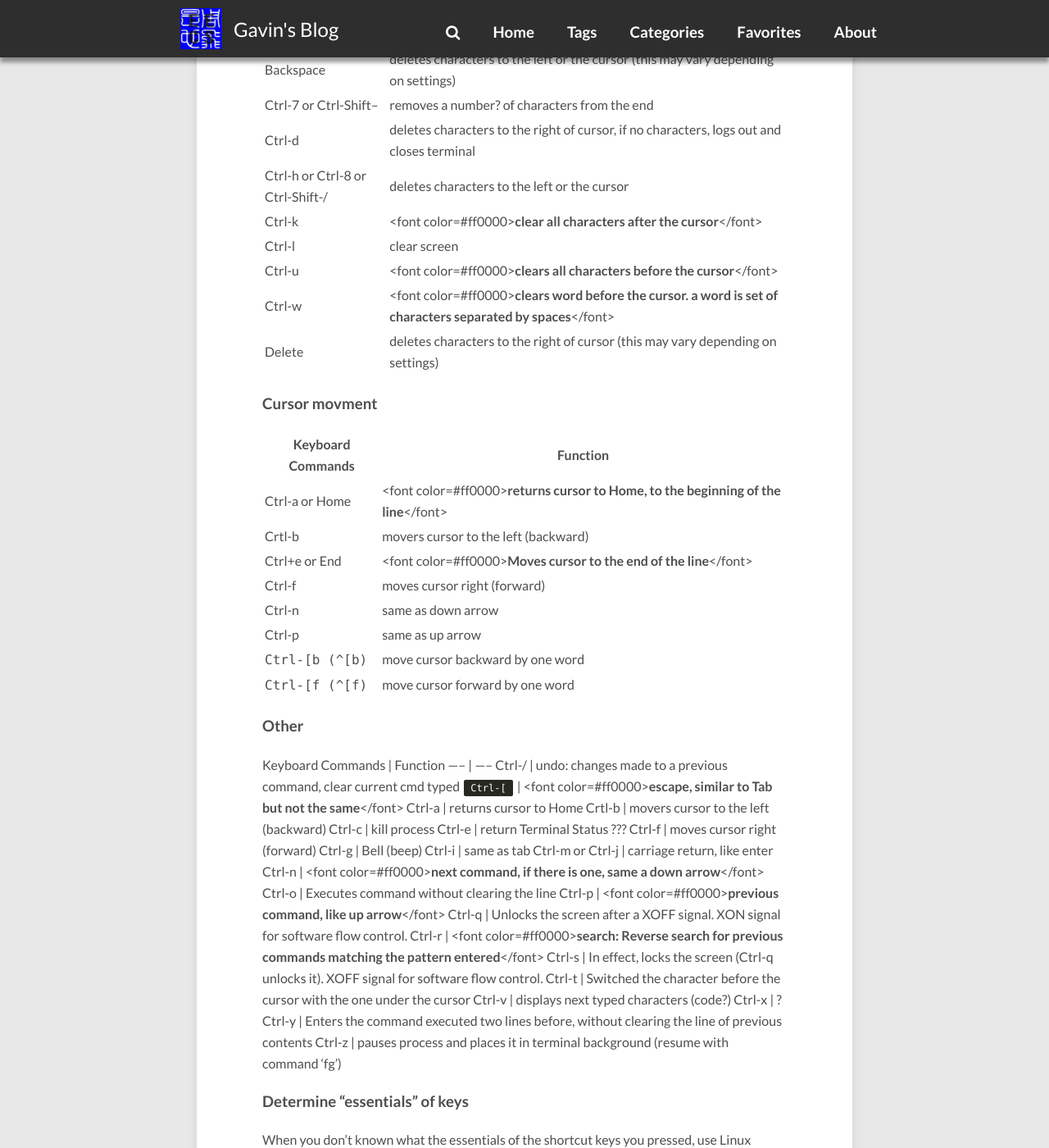
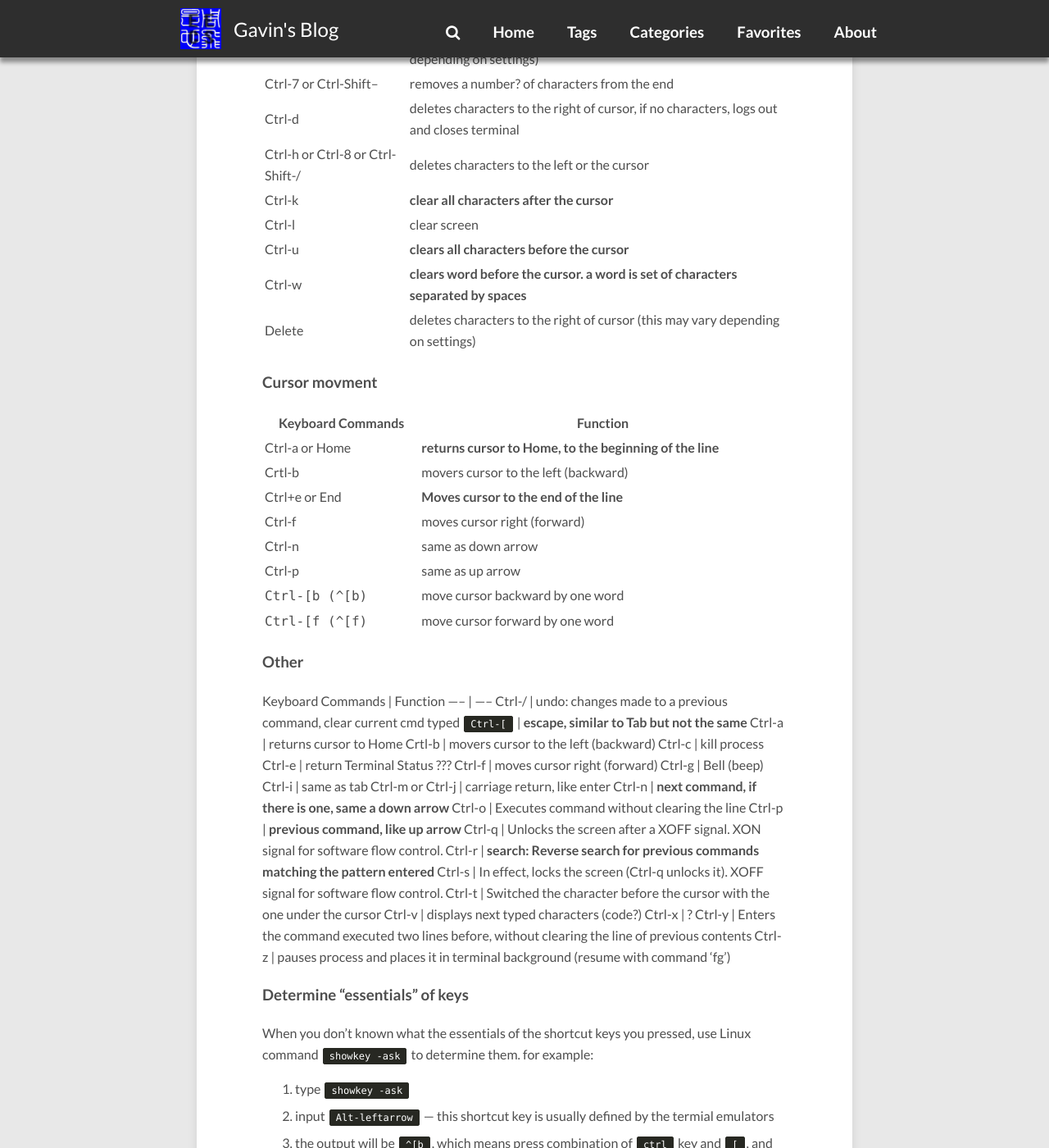
Before and after one commit to gavinchou/gavinchou.github.io, a Jekyll site: the page built from _posts/2016-07-16-terminal-shortcut-and-function-keys.md, in a window 1280 px wide and 1400 px high, scrolled down 876 px. Shown: the whole window at 82% size. Built offline with Jekyll 4.4.1, drawn with Linux system fonts in a browser that asks for light colours; comment, search, counter and statistics services are not loaded; some of the changed text lies outside the part shown.

Commit message:
Remove tag of color in tables

```diff
--- a/_posts/2016-07-16-terminal-shortcut-and-function-keys.md
+++ b/_posts/2016-07-16-terminal-shortcut-and-function-keys.md
@@ -27,19 +27,19 @@ Backspace                        | deletes characters to the left or the cursor
 Ctrl-7 or Ctrl-Shift--           | removes a number? of characters from the end
 Ctrl-d                           | deletes characters to the right of cursor, if no characters, logs out and closes terminal
 Ctrl-h or Ctrl-8 or Ctrl-Shift-/ | deletes characters to the left or the cursor
-Ctrl-k                           | <font color=#ff0000>**clear all characters after the cursor**</font>
+Ctrl-k                           | **clear all characters after the cursor**
 Ctrl-l                           | clear screen
-Ctrl-u                           | <font color=#ff0000>**clears all characters before the cursor**</font>
-Ctrl-w                           | <font color=#ff0000>**clears word before the cursor. a word is set of characters separated by spaces**</font>
+Ctrl-u                           | **clears all characters before the cursor**
+Ctrl-w                           | **clears word before the cursor. a word is set of characters separated by spaces**
 Delete                           | deletes characters to the right of cursor (this may vary depending on settings)
 
 ### Cursor movment
 
 Keyboard Commands | Function
 -----             | -----
-Ctrl-a or Home    | <font color=#ff0000>**returns cursor to Home, to the beginning of the line**</font>
+Ctrl-a or Home    | **returns cursor to Home, to the beginning of the line**
 Crtl-b            | movers cursor to the left (backward)
-Ctrl+e or End     | <font color=#ff0000>**Moves cursor to the end of the line**</font>
+Ctrl+e or End     | **Moves cursor to the end of the line**
 Ctrl-f            | moves cursor right (forward)
 Ctrl-n            | same as down arrow
 Ctrl-p            | same as up arrow
@@ -50,7 +50,7 @@ Ctrl-p            | same as up arrow
 Keyboard Commands | Function
 -----             | -----
 Ctrl-/            | undo: changes made to a previous command, clear current cmd typed
-`Ctrl-[`          | <font color=#ff0000>**escape, similar to Tab but not the same**</font>
+`Ctrl-[`          | **escape, similar to Tab but not the same**
 Ctrl-a            | returns cursor to Home
 Crtl-b            | movers cursor to the left (backward)
 Ctrl-c            | kill process
@@ -59,11 +59,11 @@ Ctrl-f            | moves cursor right (forward)
 Ctrl-g            | Bell (beep)
 Ctrl-i            | same as tab
 Ctrl-m or Ctrl-j  | carriage return, like enter
-Ctrl-n            | <font color=#ff0000>**next command, if there is one, same a down arrow**</font>
+Ctrl-n            | **next command, if there is one, same a down arrow**
 Ctrl-o            | Executes command without clearing the line
-Ctrl-p            | <font color=#ff0000>**previous command, like up arrow**</font>
+Ctrl-p            | **previous command, like up arrow**
 Ctrl-q            | Unlocks the screen after a XOFF signal. XON signal for software flow control.
-Ctrl-r            | <font color=#ff0000>**search: Reverse search for previous commands matching the pattern entered**</font>
+Ctrl-r            | **search: Reverse search for previous commands matching the pattern entered**
 Ctrl-s            | In effect, locks the screen (Ctrl-q unlocks it). XOFF signal for software flow control.
 Ctrl-t            | Switched the character before the cursor with the one under the cursor
 Ctrl-v            | displays next typed characters (code?)
```
